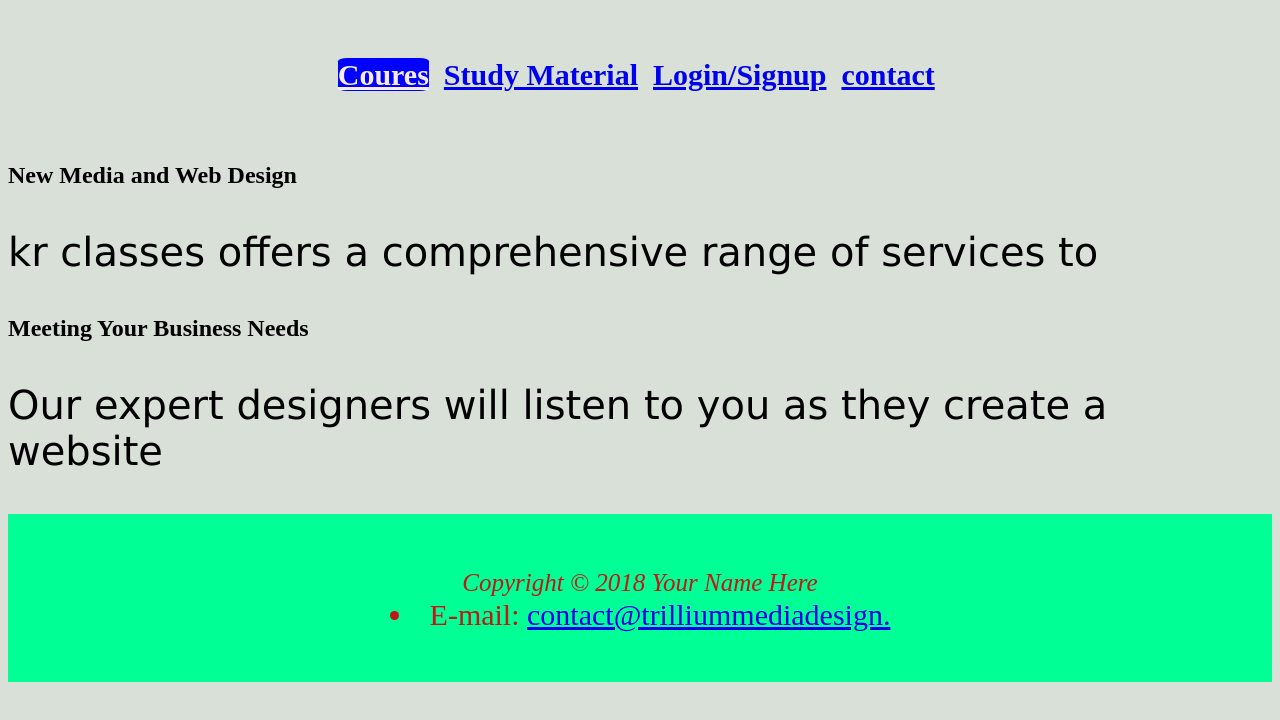
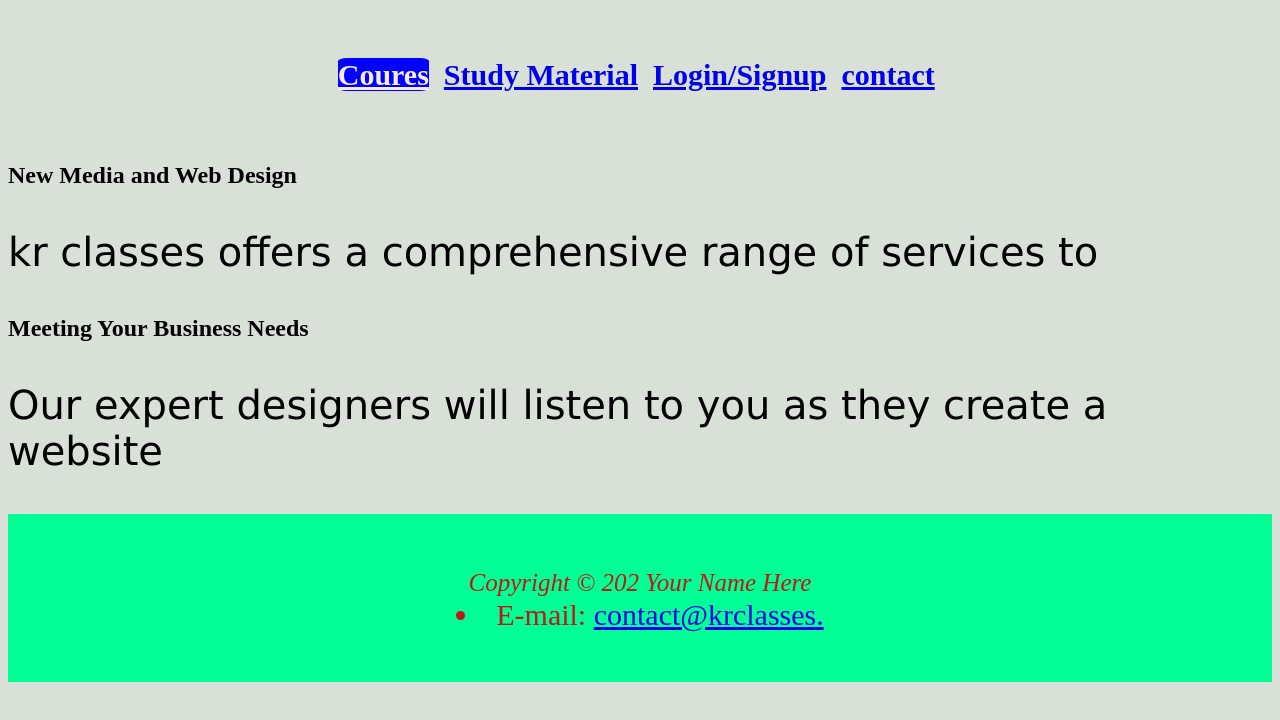
Before and after one commit to kumudkumari/webdesiner, a plain HTML site: page practice.html in a window 1280 px wide. Drawn offline with Linux system fonts and the light colour scheme.

Commit message:
fifth commit

```diff
--- a/practice.html
+++ b/practice.html
@@ -24,10 +24,10 @@
         </main>
 
         <footer>
-            <small><i>Copyright &copy; 2018 Your Name Here</i></small>
+            <small><i>Copyright &copy; 202 Your Name Here</i></small>
 
             <li>E-mail:
-                <a href=".com">contact@trilliummediadesign.
+                <a href=".com">contact@krclasses.
 
                 </li>
          </footer>
```
